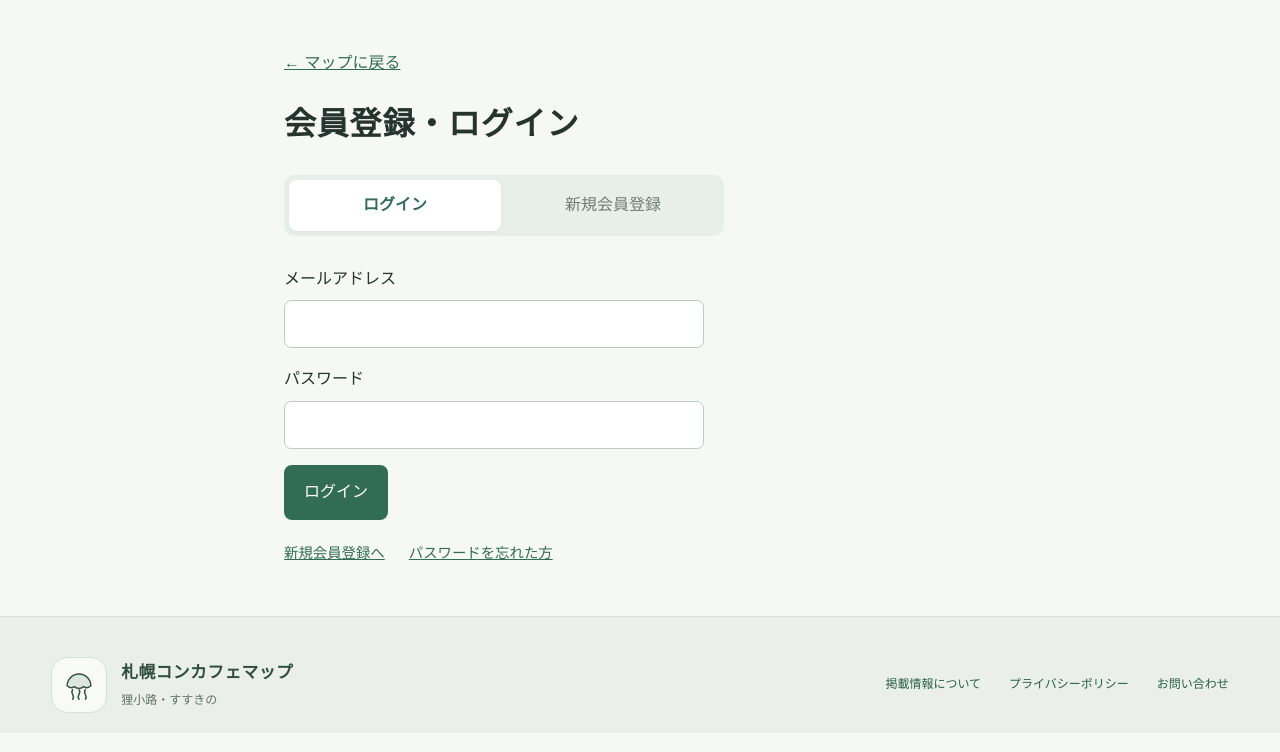
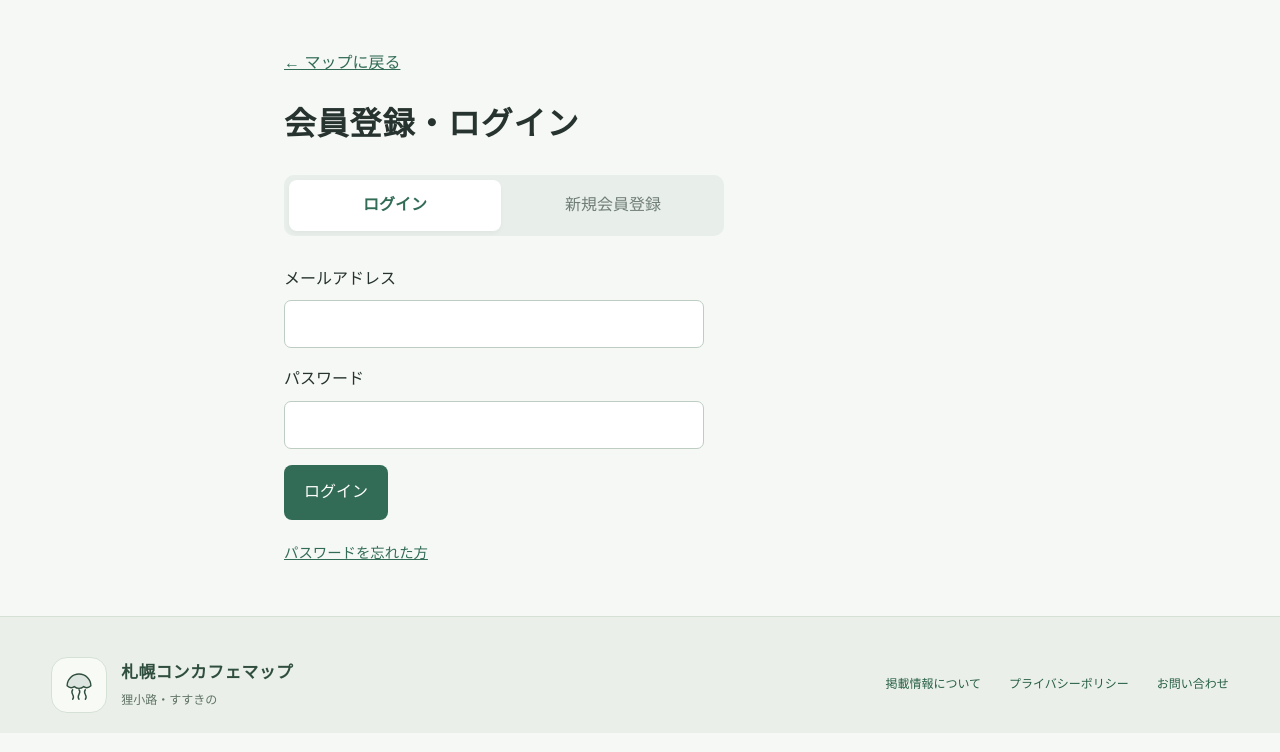
Before and after one commit to ryo0809/sapporo-concafe-map, a Next.js app: page /account/login in a window 1280 px wide. Shown: the top 752 px of the page. Built offline with nearby package versions, Linux system fonts and the light colour scheme.

Commit message:
Remove duplicate member auth links

```diff
--- a/src/app/globals.css
+++ b/src/app/globals.css
@@ -39,7 +39,6 @@ button:focus-visible, a:focus-visible, input:focus-visible, summary:focus-visibl
 .information-page .auth-tab-list button { flex: 1; padding: 10px 12px; border: 0; border-radius: 8px; background: transparent; color: var(--muted); }
 .auth-tab-list button[aria-selected=true] { background: white; color: var(--accent); font-weight: 700; box-shadow: 0 2px 5px #20362c0a; }
 .member-links { display: flex; flex-wrap: wrap; gap: 12px 24px; margin-top: 20px; font-size: .9rem; }
-.information-page .member-links button { padding: 0; border: 0; background: none; color: var(--accent); text-decoration: underline; }
 .member-hint { margin: -12px 0 0; color: var(--muted); font-size: .8rem; }
 .member-form .member-secondary { background: #edf5ee; color: var(--accent); border: 1px solid var(--accent); }
 .member-form label, .private-rating label { display: grid; gap: 6px; }
--- a/src/presentation/members/auth-tabs.tsx
+++ b/src/presentation/members/auth-tabs.tsx
@@ -18,7 +18,7 @@ export function AuthTabs({initialTab="login"}:{initialTab?:Tab}){
         select(next);
       }}>{labels[item]}</button>)}
     </div>
-    <div id="member-panel-login" role="tabpanel" aria-labelledby="member-tab-login" hidden={tab!=="login"}><MemberLoginForm onRegister={()=>select("register")}/></div>
-    <div id="member-panel-register" role="tabpanel" aria-labelledby="member-tab-register" hidden={tab!=="register"}><MemberRegisterForm onLogin={()=>select("login")}/></div>
+    <div id="member-panel-login" role="tabpanel" aria-labelledby="member-tab-login" hidden={tab!=="login"}><MemberLoginForm/></div>
+    <div id="member-panel-register" role="tabpanel" aria-labelledby="member-tab-register" hidden={tab!=="register"}><MemberRegisterForm/></div>
   </div>;
 }
--- a/src/presentation/members/login-form.tsx
+++ b/src/presentation/members/login-form.tsx
@@ -4,7 +4,7 @@ import {useRouter} from "next/navigation";
 import {useState} from "react";
 import {postAccount} from "./post-account";
 
-export function MemberLoginForm({onRegister}:{onRegister:()=>void}){
+export function MemberLoginForm(){
   const router=useRouter();
   const [email,setEmail]=useState(""),[password,setPassword]=useState(""),[pending,setPending]=useState(false),[error,setError]=useState("");
   async function submit(event:React.FormEvent){
@@ -17,5 +17,5 @@ export function MemberLoginForm({onRegister}:{onRegister:()=>void}){
     <label>パスワード<input type="password" required maxLength={128} autoComplete="current-password" value={password} onChange={event=>setPassword(event.target.value)}/></label>
     {error&&<p role="alert" className="contact-error">{error}</p>}
     <button disabled={pending}>{pending?"ログイン中…":"ログイン"}</button>
-  </form><div className="member-links"><button type="button" onClick={onRegister}>新規会員登録へ</button><Link href="/account/reset">パスワードを忘れた方</Link></div></>;
+  </form><div className="member-links"><Link href="/account/reset">パスワードを忘れた方</Link></div></>;
 }
--- a/src/presentation/members/register-form.tsx
+++ b/src/presentation/members/register-form.tsx
@@ -3,7 +3,7 @@ import {useRouter} from "next/navigation";
 import {useState} from "react";
 import {postAccount} from "./post-account";
 
-export function MemberRegisterForm({onLogin}:{onLogin:()=>void}){
+export function MemberRegisterForm(){
   const router=useRouter();
   const [stage,setStage]=useState<"details"|"code">("details"),[nickname,setNickname]=useState(""),[email,setEmail]=useState(""),[password,setPassword]=useState(""),[passwordConfirmation,setPasswordConfirmation]=useState(""),[code,setCode]=useState(""),[pending,setPending]=useState(false),[error,setError]=useState("");
   async function request(event:React.FormEvent){
@@ -31,5 +31,5 @@ export function MemberRegisterForm({onLogin}:{onLogin:()=>void}){
     <label>確認コード<input required inputMode="numeric" pattern="[0-9]{6}" minLength={6} maxLength={6} autoComplete="one-time-code" value={code} onChange={event=>setCode(event.target.value)}/></label>
     {error&&<p role="alert" className="contact-error">{error}</p>}<button disabled={pending}>{pending?"確認中…":"登録を完了する"}</button>
     <button type="button" className="member-secondary" onClick={()=>{setStage("details");setError("");}}>入力に戻る</button>
-  </form>}<div className="member-links"><button type="button" onClick={onLogin}>ログインへ</button></div></>;
+  </form>}</>;
 }
```
